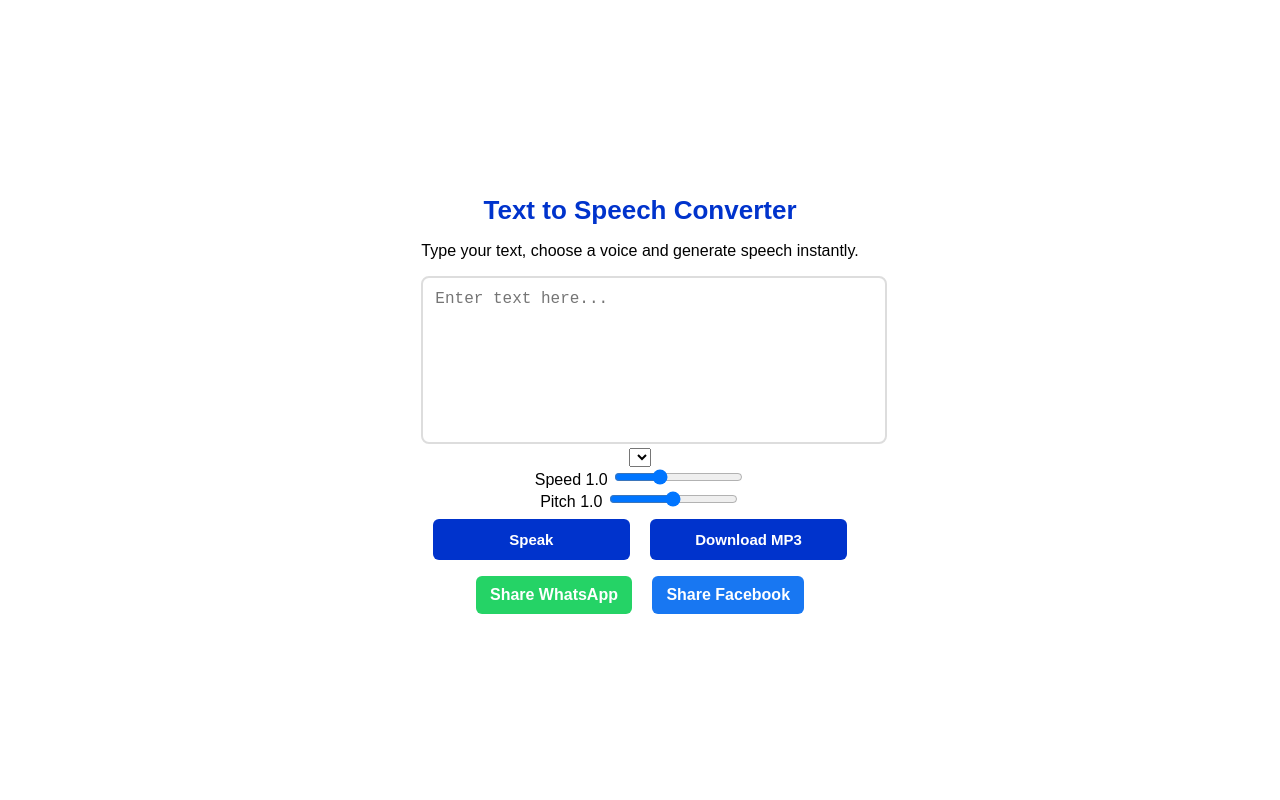
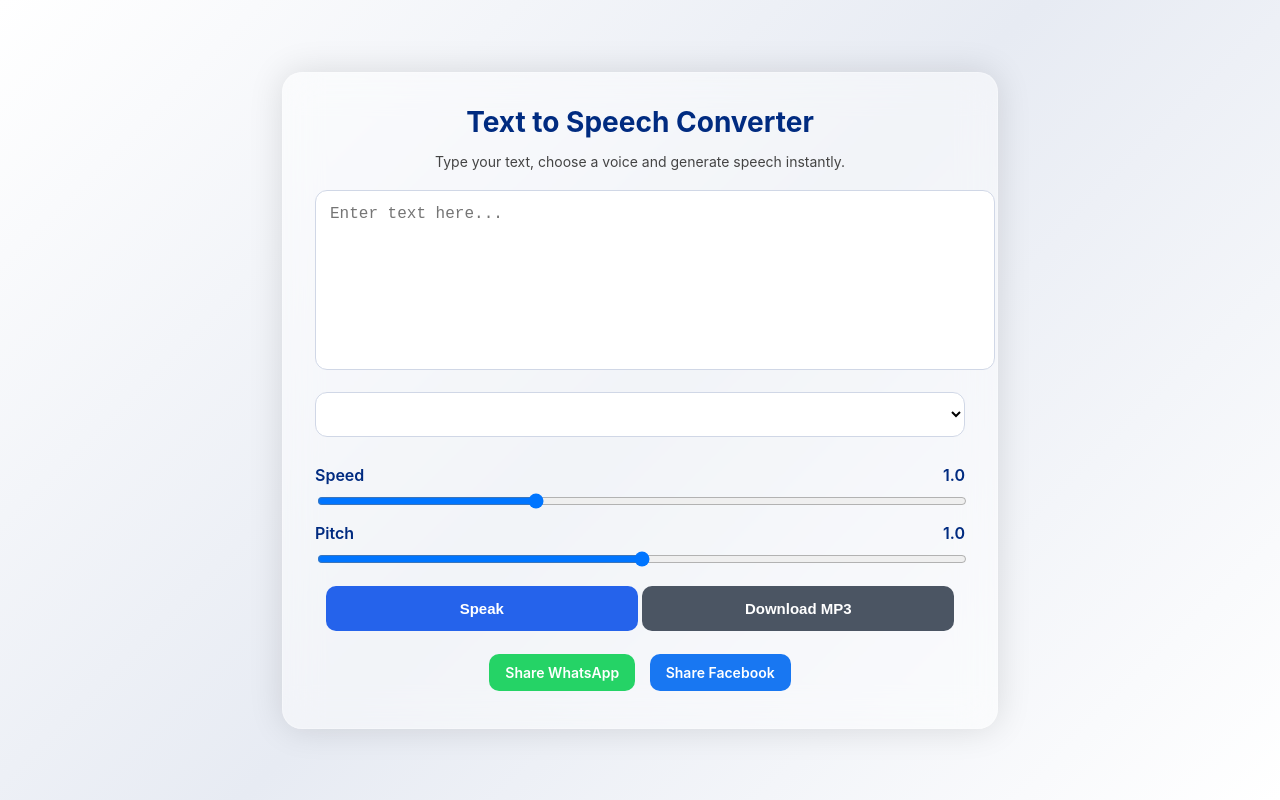
Before and after one commit to isunnyco-png/text-to-speach-tool-online, a plain HTML site: page index.html in a window 1280 px wide. Drawn offline with Linux system fonts and the light colour scheme.

Commit message:
Enhance styles with gradient and glassmorphism
Updated styles for layout, buttons, and typography.

```diff
--- a/style.css
+++ b/style.css
@@ -1,81 +1,152 @@
+/* Base layout with premium SaaS gradient */
 body {
     margin: 0;
-    background: white;
-    font-family: Arial, sans-serif;
+    padding: 0;
+    background: linear-gradient(135deg, #ffffff 0%, #e7ebf3 50%, #ffffff 100%);
+    font-family: "Inter", Arial, sans-serif;
     display: flex;
     justify-content: center;
     align-items: center;
-    height: 100vh;
+    min-height: 100vh;
+}
+
+/* Center wrapper */
+.wrapper {
+    width: 100%;
+    display: flex;
+    justify-content: center;
+    padding: 20px;
+}
+
+/* Glassmorphism card */
+.card {
+    backdrop-filter: blur(18px);
+    background: rgba(255, 255, 255, 0.45);
+    border: 1px solid rgba(255, 255, 255, 0.25);
+    border-radius: 20px;
+    padding: 32px;
+    width: 100%;
+    max-width: 650px;
+    box-shadow: 0 0 35px rgba(0,0,0,0.12);
     text-align: center;
 }
 
-.container {
-    width: 95%;
-    max-width: 650px;
-    padding: 25px;
-    background: #f3f3f3;
-    border-radius: 12px;
-    box-shadow: 0 0 15px rgba(0,0,0,0.1);
+/* Typography */
+h1 {
+    margin: 0;
+    font-size: 28px;
+    color: #002b80;
+    font-weight: 700;
+}
+.subtitle {
+    font-size: 14px;
+    color: #444;
+    margin-bottom: 20px;
 }
 
-h1 {
-    color: #0033cc;
-    font-size: 26px;
-    margin-bottom: 15px;
+/* Inputs */
+textarea {
+    width: 100%;
+    height: 150px;
+    padding: 14px;
+    border-radius: 12px;
+    border: 1.5px solid #d0d7e6;
+    background: #fff;
+    resize: none;
+    font-size: 16px;
+    margin-bottom: 18px;
+}
+textarea:focus {
+    border-color: #2563eb;
 }
 
-textarea {
+/* Dropdown */
+.dropdown {
     width: 100%;
-    height: 140px;
     padding: 12px;
-    border: 2px solid #ddd;
-    border-radius: 8px;
-    resize: none;
-    font-size: 16px;
+    border-radius: 12px;
+    border: 1.5px solid #d0d7e6;
+    background: #ffffff;
+    font-size: 15px;
+    margin-bottom: 18px;
 }
 
-textarea:focus {
-    border-color: #0033cc;
+/* Sliders */
+.slider-box {
+    text-align: left;
+    margin: 10px 0;
+}
+.slider-box label {
+    display: flex;
+    justify-content: space-between;
+    margin-bottom: 6px;
+    color: #002b80;
+    font-weight: 600;
+}
+input[type="range"] {
+    width: 100%;
 }
 
-.controls {
-    margin: 10px 0;
-    font-size: 14px;
+/* Buttons */
+.button-group {
+    margin-top: 15px;
+}
+.btn {
+    width: 48%;
+    padding: 14px;
+    border-radius: 10px;
+    border: none;
+    font-size: 15px;
+    cursor: pointer;
+    font-weight: 600;
+    transition: 0.25s;
+}
+.primary {
+    background: #2563eb;
+    color: white;
+}
+.primary:hover {
+    background: #1e4fd1;
+}
+.secondary {
+    background: #4b5563;
+    color: white;
+}
+.secondary:hover {
+    background: #393f47;
 }
 
-button {
-    width: 45%;
-    padding: 12px;
-    border: none;
-    margin: 8px;
-    border-radius: 6px;
-    cursor: pointer;
+/* Share Buttons */
+.share-buttons {
+    margin-top: 18px;
+}
+.share {
+    display: inline-block;
+    padding: 10px 16px;
+    margin: 5px;
     color: white;
-    background: #0033cc;
-    font-size: 15px;
-    font-weight: bold;
-    transition: 0.25s;
+    border-radius: 10px;
+    font-size: 14px;
+    text-decoration: none;
+    font-weight: 600;
+}
+.whatsapp {
+    background: #25D366;
+}
+.facebook {
+    background: #1877F2;
+}
+.share:hover {
+    opacity: 0.85;
 }
 
-button:hover {
-    background: #0055ff;
+/* Responsive for Mobile */
+@media (max-width: 600px) {
+    .btn {
+        width: 100%;
+        margin-bottom: 10px;
+    }
+    textarea {
+        height: 130px;
+    }
 }
-
-.share-buttons a {
-    display: inline-block;
-    margin: 8px;
-    padding: 10px 14px;
-    background: #25d366;
-    color: white;
-    border-radius: 6px;
-    text-decoration: none;
-    font-weight: bold;
-}
-
-.share-buttons a:hover {
-    opacity: 0.8;
-}
-
-.share-buttons a:nth-child(2) {
-    background: #1877f2;
-}
```
